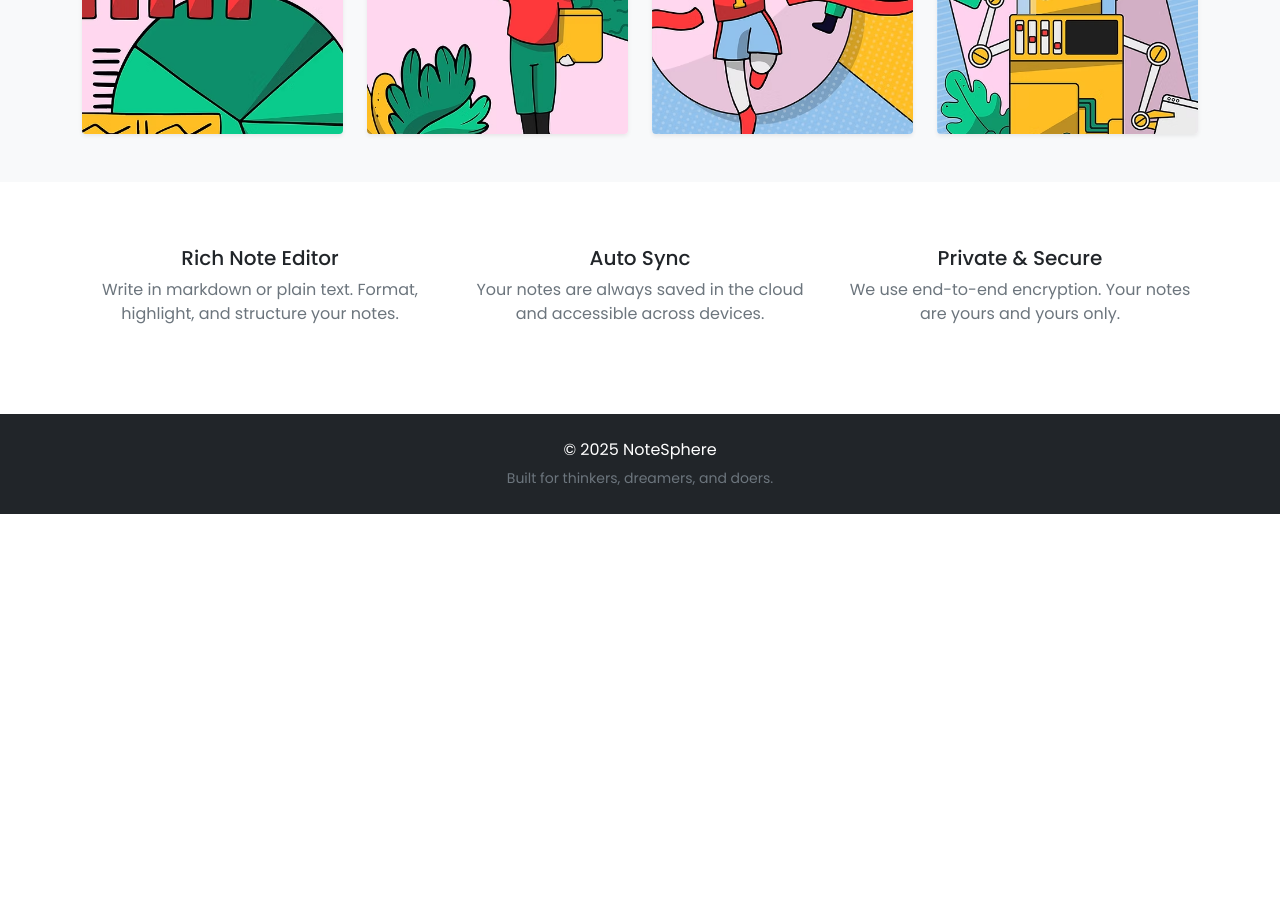
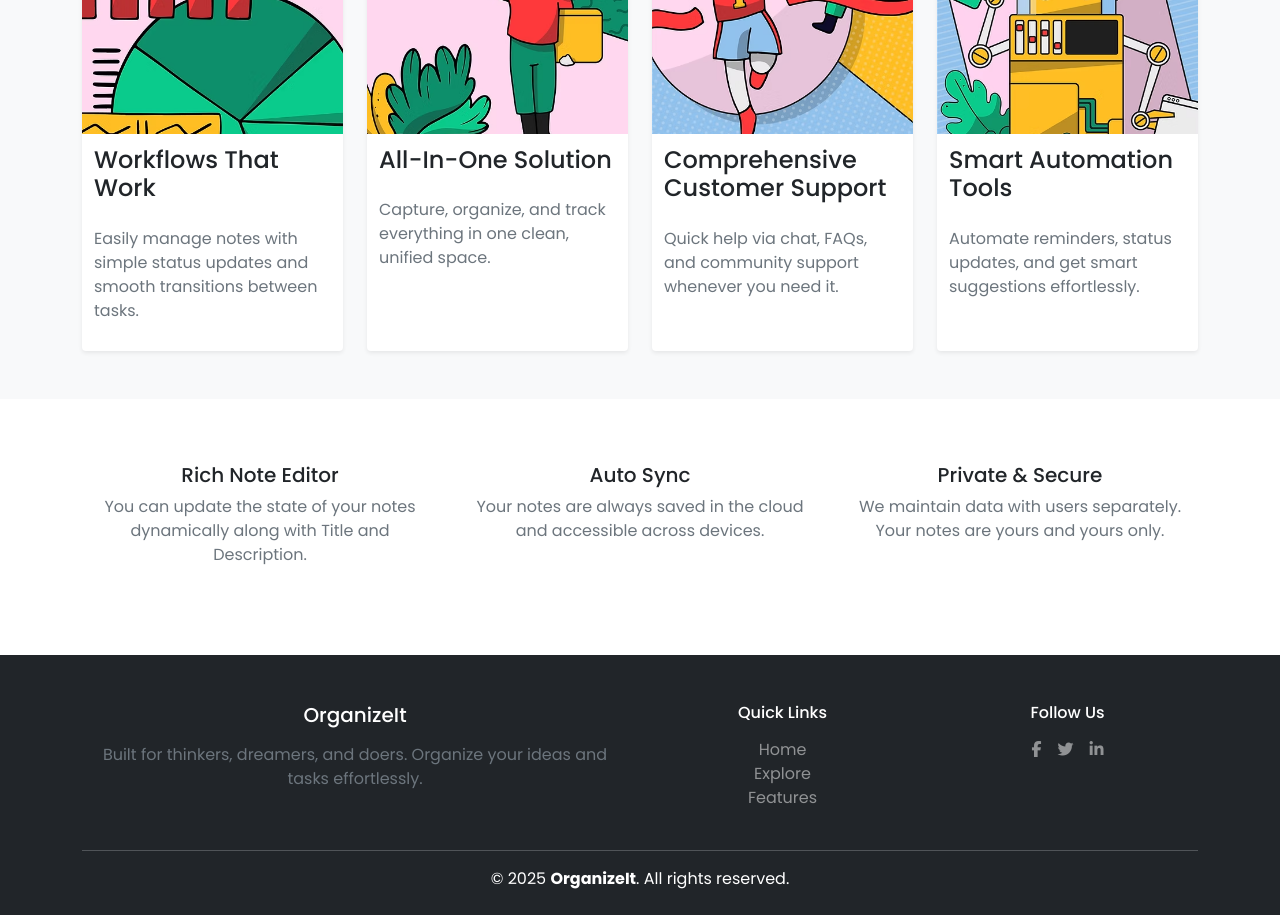
Before and after one commit to HariSirikonda/OrganizeIt, a React (Create React App) app in the folder frontend/notes-app/: page / in a window 1280 px wide. Shown: the part 660-1575 px from the top of the page. Before the commit the page ends 1174 px from the top, so only its background shows below. Built offline with nearby package versions, Linux system fonts and the light colour scheme; no server answers; a web font is replaced by a local one.

Commit message:
updated home page

```diff
--- a/frontend/notes-app/public/index.html
+++ b/frontend/notes-app/public/index.html
@@ -28,6 +28,7 @@
   <link
     href="https://fonts.googleapis.com/css2?family=Dhurjati&family=Poppins:ital,wght@0,100;0,200;0,300;0,400;0,500;0,600;0,700;0,800;0,900;1,100;1,200;1,300;1,400;1,500;1,600;1,700;1,800;1,900&display=swap"
     rel="stylesheet">
+  <link rel="stylesheet" href="https://cdnjs.cloudflare.com/ajax/libs/font-awesome/6.5.0/css/all.min.css" />
   <title>OrganizeIt</title>
 </head>
 
--- a/frontend/notes-app/src/pages/Home.js
+++ b/frontend/notes-app/src/pages/Home.js
@@ -1,25 +1,40 @@
-import { useEffect, useState } from 'react'
-import Navbar from '../components/Navbar'
-import { useNavigate } from 'react-router-dom';
-import HomeImg from '../assets/notesIllustration.png';
+import { useState } from 'react'
+import { Link, useNavigate } from 'react-router-dom';
 import ImgCard1 from '../assets/allinone.avif';
 import ImgCard2 from '../assets/workflow.avif';
 import ImgCard3 from '../assets/usersupport.avif';
 import ImgCard4 from '../assets/smarttools.avif';
-import axiosInstance from '../utils/axiosInstance';
 
 function Home() {
     const [isLoggedIn] = useState(localStorage.getItem('token'));
     const navigate = useNavigate();
+    const exploreWorkSpace = [
+        {
+            title: "Workflows That Work",
+            description: "Easily manage notes with simple status updates and smooth transitions between tasks.",
+        },
+        {
+            title: "All-In-One Solution",
+            description: "Capture, organize, and track everything in one clean, unified space.",
+        },
+        {
+            title: "Comprehensive Customer Support",
+            description: "Quick help via chat, FAQs, and community support whenever you need it.",
+        },
+        {
+            title: "Smart Automation Tools",
+            description: "Automate reminders, status updates, and get smart suggestions effortlessly.",
+        },
+    ]
 
     const handleGetStarted = () => {
         navigate('/signup');
     };
 
     return (
-        <div>
+        <div id='home'>
             {/* Header Section */}
-            <header className='container py-5 text-center'>
+            <header className='container py-5 text-center' >
                 <h1 className='fw-bold display-4'>Take Notes. Stay Organized.</h1>
                 <p className='text-muted fs-5 mt-3'>
                     All your thoughts and ideas in one place — accessible anywhere, anytime.
@@ -31,8 +46,8 @@ function Home() {
                 }
             </header>
 
-            {/* Features Section */}
-            <section id='features' className='bg-light py-5'>
+            {/* Explore Section */}
+            <section id='explore' className='bg-light py-5'>
                 <div className='container'>
                     <h2 className='text-center mb-5 fw-semibold'>Explore Your Workspace</h2>
                     <div className='row g-4 justify-content-center'>
@@ -45,6 +60,14 @@ function Home() {
                                         className='card-img-top img-fluid'
                                         style={{ height: '298px', objectFit: 'cover' }}
                                     />
+                                    <div>
+                                        <div className='m-2 p-1 text-start'>
+                                            <h4>{exploreWorkSpace[index].title}</h4>
+                                        </div>
+                                        <div className='m-2 p-1 text-start'>
+                                            <p className='text-muted'>{exploreWorkSpace[index].description}</p>
+                                        </div>
+                                    </div>
                                 </div>
                             </div>
                         ))}
@@ -53,12 +76,12 @@ function Home() {
             </section>
 
             {/* Feature Highlights */}
-            <section className='container py-5'>
+            <section className='container py-5' id='features'>
                 <div className='row text-center'>
                     <div className='col-md-4 mb-4'>
                         <i className='bi bi-pencil-square fs-1 text-primary'></i>
                         <h5 className='mt-3'>Rich Note Editor</h5>
-                        <p className='text-muted'>Write in markdown or plain text. Format, highlight, and structure your notes.</p>
+                        <p className='text-muted'>You can update the state of your notes dynamically along with Title and Description.</p>
                     </div>
                     <div className='col-md-4 mb-4'>
                         <i className='bi bi-cloud-check fs-1 text-success'></i>
@@ -68,20 +91,51 @@ function Home() {
                     <div className='col-md-4 mb-4'>
                         <i className='bi bi-shield-lock fs-1 text-warning'></i>
                         <h5 className='mt-3'>Private & Secure</h5>
-                        <p className='text-muted'>We use end-to-end encryption. Your notes are yours and yours only.</p>
+                        <p className='text-muted'>We maintain data with users separately. Your notes are yours and yours only.</p>
                     </div>
                 </div>
             </section>
 
             {/* Footer */}
-            <footer className='bg-dark text-white text-center py-4'>
-                <div className='container'>
-                    <p className='mb-1'>&copy; {new Date().getFullYear()} NoteSphere</p>
-                    <small className='text-muted'>
-                        Built for thinkers, dreamers, and doers.
-                    </small>
+            <footer className='bg-dark text-white pt-5 pb-4'>
+                <div className='container text-center text-md-left'>
+                    <div className='row'>
+
+                        {/* Brand Section */}
+                        <div className='col-md-6'>
+                            <h5 className='mb-3'>OrganizeIt</h5>
+                            <p className='text-muted'>
+                                Built for thinkers, dreamers, and doers. Organize your ideas and tasks effortlessly.
+                            </p>
+                        </div>
+
+                        {/* Links Section */}
+                        <div className='col-md-3'>
+                            <h6 className='mb-3'>Quick Links</h6>
+                            <ul className='list-unstyled'>
+                                <li><a href='#home' className='text-white-50 text-decoration-none'>Home</a></li>
+                                <li><a href='#explore' className='text-white-50 text-decoration-none'>Explore</a></li>
+                                <li><a href='#features' className='text-white-50 text-decoration-none'>Features</a></li>
+                            </ul>
+                        </div>
+
+                        {/* Social Media Section */}
+                        <div className='col-md-3'>
+                            <h6 className='mb-3'>Follow Us</h6>
+                            <Link to='https://www.facebook.com' target='_blank' className='text-white-50 me-3'><i className='fab fa-facebook-f'></i></Link>
+                            <Link to='https://www.twitter.com' target='_blank' className='text-white-50 me-3'><i className='fab fa-twitter'></i></Link>
+                            <Link to='https://www.linkedin.com' target='_blank' className='text-white-50'><i className='fab fa-linkedin-in'></i></Link>
+                        </div>
+                    </div>
+
+                    <hr className='border-top mt-4' />
+
+                    <div className='text-center'>
+                        <p className='mb-0'>&copy; {new Date().getFullYear()} <strong>OrganizeIt</strong>. All rights reserved.</p>
+                    </div>
                 </div>
             </footer>
+
         </div>
     )
 }
```
